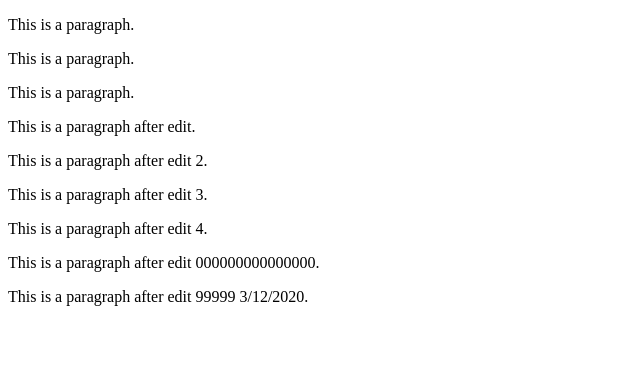
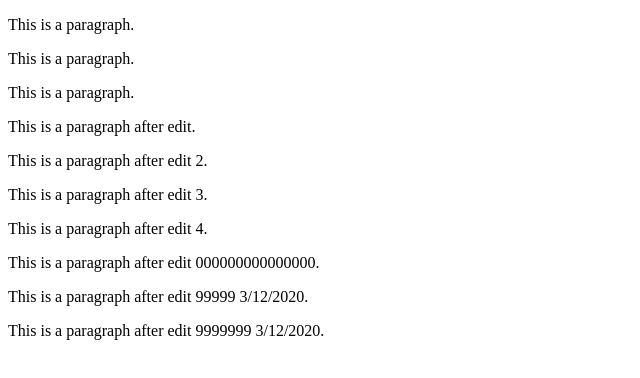
Before and after one commit to MichalMucek/DevOps-Workshop, a plain HTML site: page index.html in a window 1280 px wide. Shown: the whole page, without its empty margins (0-640 px from the left). Drawn offline with Linux system fonts and the light colour scheme.

Commit message:
Update index.html

```diff
--- a/index.html
+++ b/index.html
@@ -14,6 +14,7 @@
 <p>This is a paragraph after edit 000000000000000.</p>
 
 <p>This is a paragraph after edit 99999 3/12/2020.</p>
+<p>This is a paragraph after edit 9999999 3/12/2020.</p>
 
 </body>
 </html>
```
